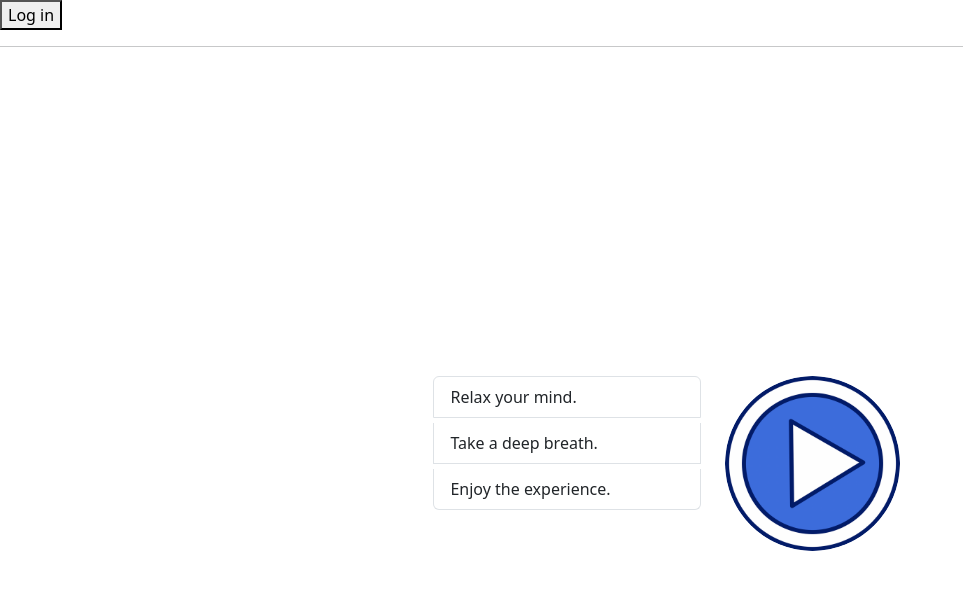
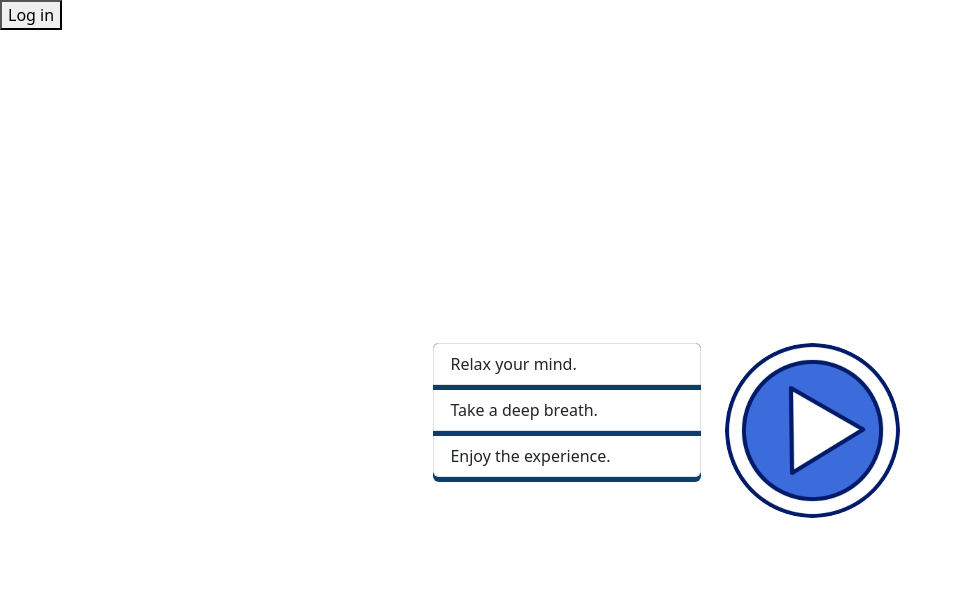
Before and after one commit to DJ-Code-Radio/tune-therapy-client, a React (Vite) app: page / in a window 1280 px wide. Shown: the top 590 px of the page, without its empty margins (0-963 px from the left). Built offline with nearby package versions, Linux system fonts and the light colour scheme; no server answers.

Commit message:
still not working

```diff
--- a/src/App.jsx
+++ b/src/App.jsx
@@ -5,7 +5,7 @@
 import Home from './components/Home.jsx';
 import Quiz from './components/Quiz.jsx';
 import ListeningRoom from './components/ListeningRoom.jsx';
-import './App.css';
+import './css/App.css';
 import 'bootstrap/dist/css/bootstrap.min.css'
 
 // need to change these
@@ -16,7 +16,6 @@
   return (
     <>
       <AuthButtons />
-      <hr />
       {
         props.auth0.isAuthenticated &&
         <>
--- a/src/components/Home.jsx
+++ b/src/components/Home.jsx
@@ -3,9 +3,11 @@
 import Col from 'react-bootstrap/Col';
 import ListGroup from 'react-bootstrap/ListGroup';
 import Image from 'react-bootstrap/Image';
+import '../css/Home.css';
 
 function Home() {
     return (
+        // <p>Hello World</p>
         <Container>
             <Row>
                 <Col>
--- a/src/App.css
+++ b/src/css/App.css
@@ -2,7 +2,7 @@
 
 /* Apply a background color to the entire page */
 body {
-    background-color: #f4f4f4; /* Replace with your preferred color */
+    background-color: greenyellow; /* Replace with your preferred color */
     margin: 0; /* Remove default margin */
   }
 
@@ -30,7 +30,7 @@
 
   /* Optional: Add some additional styling to ListGroup items */
   .list-group-item {
-    background-color: #ffffff; /* Set background color for list items */
-    border: 1px solid #dddddd; /* Add a border to list items */
+    background-color: purple; /* Set background color for list items */
+    border: 1px solid red; /* Add a border to list items */
     margin-bottom: 5px; /* Add some spacing between list items */
   }
--- /dev/null
+++ b/src/css/Home.css
@@ -0,0 +1,17 @@
+.list-group {
+    background-color: #103c69;
+    /* Add other styles for the ListGroup in the Home component */
+}
+
+.image-col img {
+    border: 2px solid #333;
+    /* Add other styles for the Image component in the Home component */
+}
+
+body {
+    background-color: #103c69;
+}
+
+p {
+    color: aqua;
+}
```
